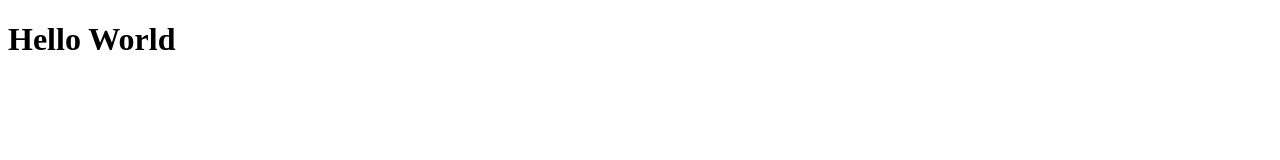
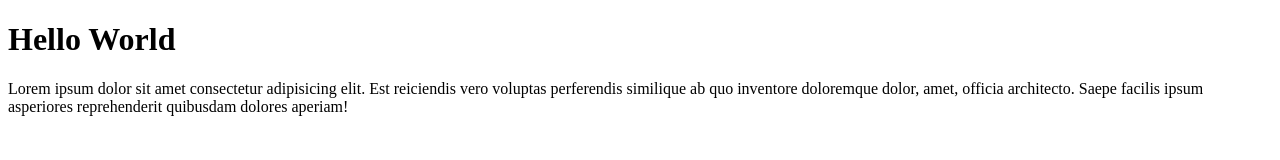
Before and after one commit to KritoZuna/jajo-git-test, a plain HTML site: page index.html in a window 1280 px wide. Drawn offline with Linux system fonts and the light colour scheme.

Commit message:
menambahkan paragraf

```diff
--- a/index.html
+++ b/index.html
@@ -7,5 +7,6 @@
 </head>
 <body>
     <h1>Hello World</h1>
+    <p>Lorem ipsum dolor sit amet consectetur adipisicing elit. Est reiciendis vero voluptas perferendis similique ab quo inventore doloremque dolor, amet, officia architecto. Saepe facilis ipsum asperiores reprehenderit quibusdam dolores aperiam!</p>
 </body>
 </html>
```
